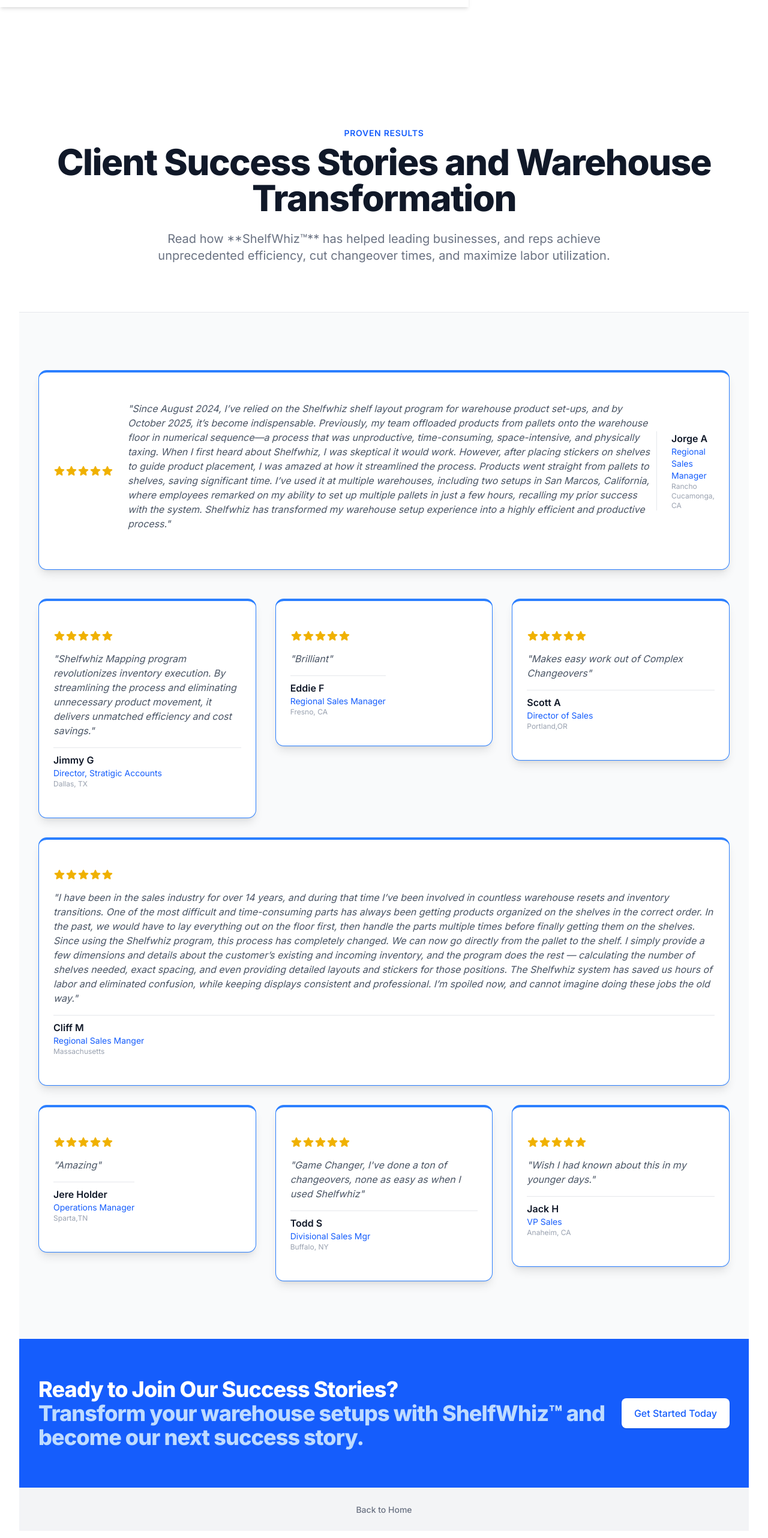
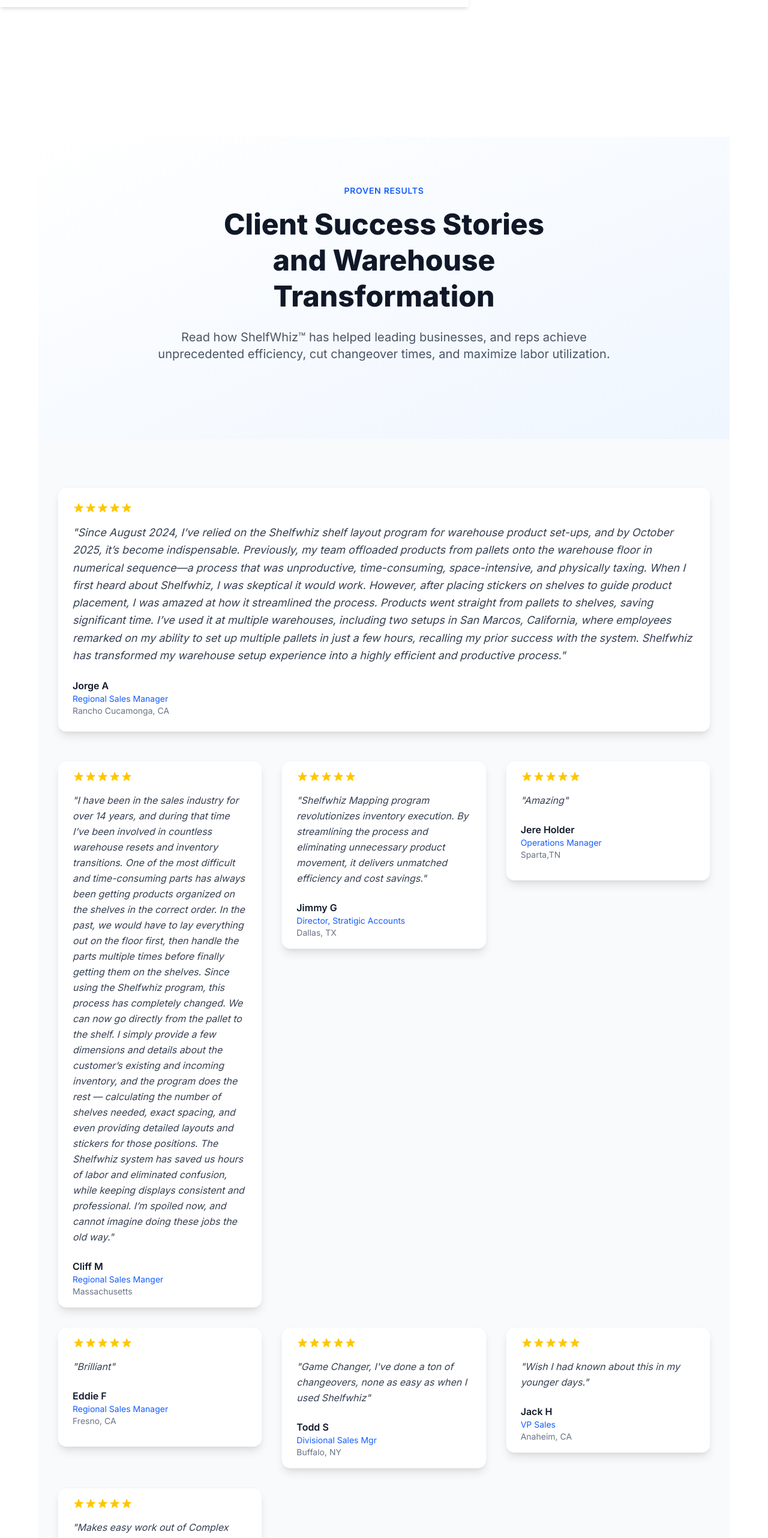
Before and after one commit to jsturges640-Shelfwhiz/Shelfwhiz-website, a Next.js app: page /testimonials in a window 1280 px wide. Shown: the part 60-2624 px from the top of the page at 60% size. Built offline with nearby package versions, Linux system fonts and the light colour scheme.

Commit message:
Update page.tsx

```diff
--- a/app/testimonials/page.tsx
+++ b/app/testimonials/page.tsx
@@ -1,23 +1,16 @@
 "use client";
+
 import Link from "next/link";
 import { Card, CardContent } from "@/components/ui/card";
 
-// Using yellow-500 for the star color to make them stand out
+// Simple SVG icon components
 const Star = ({ className }: { className?: string }) => (
-  <svg
-    xmlns="http://www.w3.org/2000/svg"
-    viewBox="0 0 24 24"
-    fill="currentColor"
-    className={`w-5 h-5 text-yellow-500 ${className}`} // Stars are yellow-500
-  >
-    <path
-      fillRule="evenodd"
-      d="M10.788 3.21c.448-1.077 1.976-1.077 2.424 0l2.082 5.007 5.404.433c1.164.093 1.636 1.545.749 2.305l-4.117 3.527 1.257 5.273c.271 1.136-.964 2.033-1.96 1.425L12 18.354 7.373 21.18c-.996.608-2.231-.29-1.96-1.425l1.257-5.273-4.117-3.527c-.887-.76-.415-2.212.749-2.305l5.404-.433 2.082-5.006z"
-      clipRule="evenodd"
-    />
+  <svg className={className} fill="currentColor" viewBox="0 0 20 20">
+    <path d="M9.049 2.927c.3-.921 1.603-.921 1.902 0l1.07 3.292a1 1 0 00.95.69h3.462c.969 0 1.371 1.24.588 1.81l-2.8 2.034a1 1 0 00-.364 1.118l1.07 3.292c.3.921-.755 1.688-1.54 1.118l-2.8-2.034a1 1 0 00-1.175 0l-2.8 2.034c-.784.57-1.838-.197-1.539-1.118l1.07-3.292a1 1 0 00-.364-1.118L2.98 8.72c-.783-.57-.38-1.81.588-1h3.461a1 1 0 00.951-.69l1.07-3.292z" />
   </svg>
 );
-// Sample Testimonial Data (Data array remains unchanged)
+
+// Sample Testimonial Data
 const testimonials = [
   {
     id: 3,
@@ -96,160 +89,130 @@ const testimonials = [
   },
 ];
 
-// Testimonial Card (Standard)
 const TestimonialCard = ({ content, name, company, role, rating, id }: (typeof testimonials)[0]) => (
-  <Card key={id} className="shadow-lg border-t-4 border-blue-500 hover:shadow-xl transition-shadow">
-    <CardContent className="p-6 space-y-4">
-      <div className="flex">
+  <div
+    className={`bg-white rounded-xl shadow-lg border border-gray-100 flex flex-col justify-between py-4 px-6 min-h-[200px] hover:shadow-xl transition-all duration-300`}
+  >
+    <div>
+      <div className="flex mb-4">
         {[...Array(rating)].map((_, i) => (
-          <Star key={i} />
+          <Star key={i} className="w-5 h-5 text-yellow-400" />
         ))}
       </div>
-
-      <blockquote className="text-gray-600 italic">
+      <blockquote
+        className="text-gray-700 italic mb-6 text-base leading-relaxed"
+      >
         "{content}"
       </blockquote>
-
-      <div className="pt-2 border-t border-gray-200">
+      <div>
         <p className="font-semibold text-gray-900">{name}</p>
-        {/* Changed text-gray-500 to text-blue-600 */}
         <p className="text-sm text-blue-600">{role}</p>
-        <p className="text-xs text-gray-400">{company}</p>
+        <p className="text-sm text-gray-500">{company}</p>
       </div>
-
-    </CardContent>
-
-  </Card>
+    </div>
+  </div>
 );
 
-// Featured Testimonial Card (id 2)
 const TestimonialCardFeatured = ({ content, name, company, role, rating }: (typeof testimonials)[0]) => (
-  <Card className="col-span-1 md:col-span-3 bg-white shadow-lg border-t-4 border-blue-500 rounded-xl">
-    <CardContent className="p-6 space-y-4 flex flex-col md:flex-row items-start md:items-center">
-
-      {/* Stars Section */}
-      <div className="flex-shrink-0 flex mb-4 md:mb-0 md:mr-6">
+  <div
+    className="bg-white rounded-xl shadow-lg border border-gray-100 flex flex-col justify-between p-6 w-full md:w-3/4 lg:w-2/3 mx-auto hover:shadow-xl transition-all duration-300"
+  >
+    <div>
+      <div className="flex mb-4">
         {[...Array(rating)].map((_, i) => (
-          <Star key={i} />
+          <Star key={i} className="w-5 h-5 text-yellow-400" />
         ))}
       </div>
-
-      {/* Blockquote Content */}
-      <div className="flex-grow">
-        <blockquote className="text-gray-600 italic">
+      <blockquote
+        className="text-gray-700 italic mb-6 text-lg leading-relaxed"
+      >
         "{content}"
       </blockquote>
+      <div>
+        <p className="font-semibold text-gray-900">{name}</p>
+        <p className="text-sm text-blue-600">{role}</p>
+        <p className="text-sm text-gray-500">{company}</p>
       </div>
-
-      {/* Name/Role/Company Section */}
-      <div className="pt-2 md:pt-0 md:pl-6 md:border-l md:border-gray-200">
-        <p className="font-semibold text-gray-900">{name}</p>
-        {/* Changed text-gray-500 to text-blue-600 */}
-        <p className="text-sm text-blue-600">{role}</p>
-        <p className="text-xs text-gray-400">{company}</p>
     </div>
-
-    </CardContent>
-
-  </Card>
+  </div>
 );
 
 export default function TestimonialsPage() {
+  return (
+    <main className="pt-24 pb-20 px-4 sm:px-6 lg:px-8" style={{ paddingTop: 'calc(6rem + env(safe-area-inset-top, 80px))' }}>
+      {/* Hero/Header Section */}
+      <section className="relative pt-16 pb-20 md:pt-20 md:pb-24 bg-gradient-to-br from-white to-blue-50 overflow-hidden text-center">
+        <div className="max-w-4xl mx-auto px-4 sm:px-6 lg:px-8 relative z-10">
+          <span className="text-sm font-semibold text-blue-600 uppercase tracking-wider mb-4 block">
+            PROVEN RESULTS
+          </span>
+          <h1 className="text-4xl md:text-5xl font-extrabold text-gray-900 mb-6 leading-tight mx-auto text-center max-w-2xl">
+            <span className="block">Client Success Stories</span>
+            <span className="block">and Warehouse Transformation</span>
+          </h1>
+          <p className="text-xl text-gray-600 mb-8 max-w-3xl mx-auto text-center">
+            Read how ShelfWhiz™ has helped leading businesses, and reps achieve unprecedented efficiency, cut changeover times, and maximize labor utilization.
+          </p>
+        </div>
+      </section>
 
-  // 1. Define the custom order of IDs for the grid
-  const customOrderIds = [1, 5, 8, 3, 4, 6, 7];
-
-  // 2. Filter and map testimonials based on the custom order
-  const orderedTestimonials = customOrderIds
-    .map(id => testimonials.find(t => t.id === id))
-    .filter((t): t is (typeof testimonials)[0] => t !== undefined);
-
-  // 3. Find the featured testimonial (id 2)
-  const featuredTestimonial = testimonials.find(t => t.id === 2);
-
-  return (
-    <div className="min-h-screen bg-gray-50">
-
-      {/* Hero/Header Section */}
-      <div className="bg-white py-20 border-b border-gray-200">
-        <div className="max-w-7xl mx-auto px-4 sm:px-6 lg:px-8 text-center">
-          <p className="text-sm font-semibold text-blue-600 uppercase tracking-wider">
-            PROVEN RESULTS
-          </p>
-          <h1 className="mt-2 text-4xl font-extrabold text-gray-900 tracking-tight sm:text-5xl lg:text-6xl">
-            Client Success Stories
-            and Warehouse Transformation
-          </h1>
-
-          <p className="mt-6 max-w-3xl mx-auto text-xl text-gray-500">
-            Read how **ShelfWhiz™** has helped leading businesses, and reps achieve unprecedented efficiency, cut changeover times, and maximize labor utilization.
-          </p>
-
-        </div>
-
-      </div>
-      {/* Testimonials Section (Layout logic remains the same) */}
-      <section className="py-16 sm:py-24">
-
-        <div className="max-w-7xl mx-auto px-4 sm:px-6 lg:px-8">
+      {/* Testimonials Section */}
+      <section className="py-20 px-4 sm:px-6 lg:px-8 bg-gray-50">
+        <div className="max-w-7xl mx-auto">
           {/* Featured Testimonial (id: 2) */}
           <div className="mb-12">
-            {featuredTestimonial && (
-              <TestimonialCardFeatured {...featuredTestimonial} />
-            )}
+            {testimonials
+              .filter((testimonial) => testimonial.id === 2)
+              .map((testimonial) => (
+                <TestimonialCardFeatured key={testimonial.id} {...testimonial} />
+              ))}
           </div>
-
-
           {/* Grid for Other Testimonials */}
-          <div className="grid grid-cols-1 md:grid-cols-3 gap-8">
-            {orderedTestimonials
+          <div className="grid md:grid-cols-3 gap-8">
+            {testimonials
+              .filter((testimonial) => testimonial.id !== 2)
+              .sort((a, b) => {
+                if (a.id === 3) return -1; // Place id 3 first
+                if (b.id === 3) return 1;
+                return a.id - b.id; // Sort remaining by id
+              })
               .map((testimonial, index) => (
-                <div
-                  key={testimonial.id}
-                  className={testimonial.id === 3 ? "col-span-1 md:col-span-3" : "col-span-1"}
-                >
+                <div key={index}>
                   <TestimonialCard {...testimonial} />
                 </div>
               ))}
           </div>
+        </div>
+      </section>
 
-
-        </div>
-
-      </section>
-      {/* CTA Section - Blue Background */}
-      <section className="bg-blue-600">
-
-        <div className="max-w-7xl mx-auto py-12 px-4 sm:px-6 lg:py-16 lg:px-8 lg:flex lg:items-center lg:justify-between">
-          <h2 className="text-3xl font-extrabold tracking-tight text-white sm:text-4xl">
-            <span className="block">Ready to Join Our Success Stories?</span>
-            <span className="block text-blue-200">Transform your warehouse setups with ShelfWhiz™ and become our next success story.</span>
+      {/* CTA Section */}
+      <section className="py-20 px-4 sm:px-6 lg:px-8 bg-blue-600" id="contact">
+        <div className="max-w-4xl mx-auto text-center">
+          <div>
+            <h2 className="text-3xl font-bold text-white mb-6">
+              Ready to Join Our Success Stories?
             </h2>
-
-          <div className="mt-8 flex lg:mt-0 lg:flex-shrink-0">
-            <div className="inline-flex rounded-md shadow">
+            <p className="text-blue-100 text-lg mb-8 max-w-2xl mx-auto">
+              Transform your warehouse setups with ShelfWhiz™ and become our next success story.
+            </p>
             <Link
-                href="/contact"
-                className="inline-flex items-center justify-center px-5 py-3 border border-transparent text-base font-medium rounded-md text-blue-600 bg-white hover:bg-blue-50"
+              href="/#contact"
+              className="bg-white text-blue-600 hover:bg-gray-100 px-8 py-3 rounded-lg font-medium transition inline-flex items-center hover:scale-105 transform shadow-lg"
             >
               Get Started Today
             </Link>
           </div>
         </div>
-
-        </div>
-
       </section>
 
-      <footer className="py-6 bg-gray-100">
-        <div className="max-w-7xl mx-auto px-4 sm:px-6 lg:px-8 text-center">
-          <Link href="/" className="text-sm font-medium text-gray-500 hover:text-gray-900">
+      <div className="max-w-4xl mx-auto text-center px-4 sm:px-6 lg:px-8 pb-8">
+        <Link
+          href="/"
+          className="inline-block text-blue-600 hover:text-blue-700 font-medium transition"
+        >
           Back to Home
         </Link>
       </div>
-      </footer>
-
-    </div>
-
+    </main>
   );
 }
```
Lines whose indentation alone changed are shown as unchanged.
